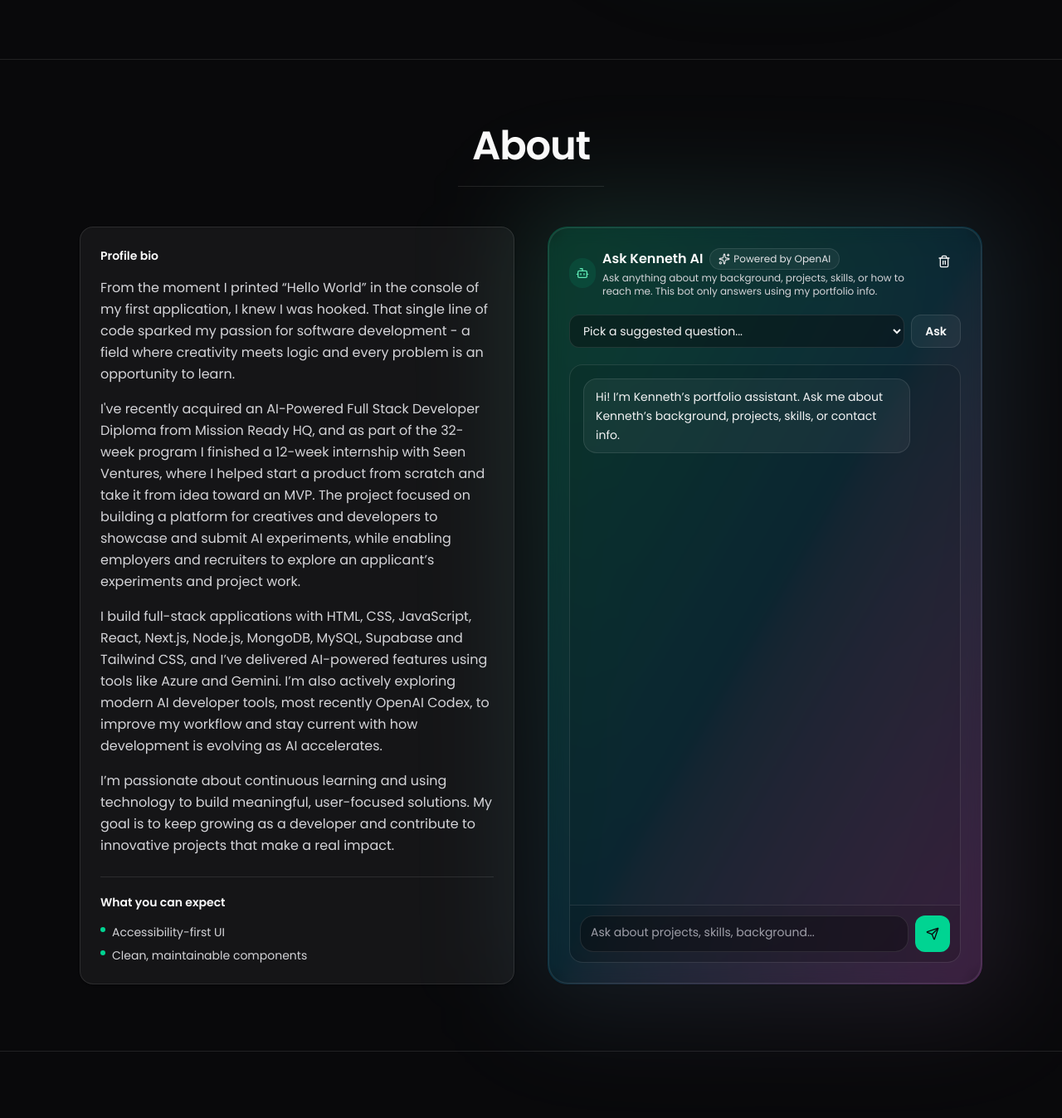
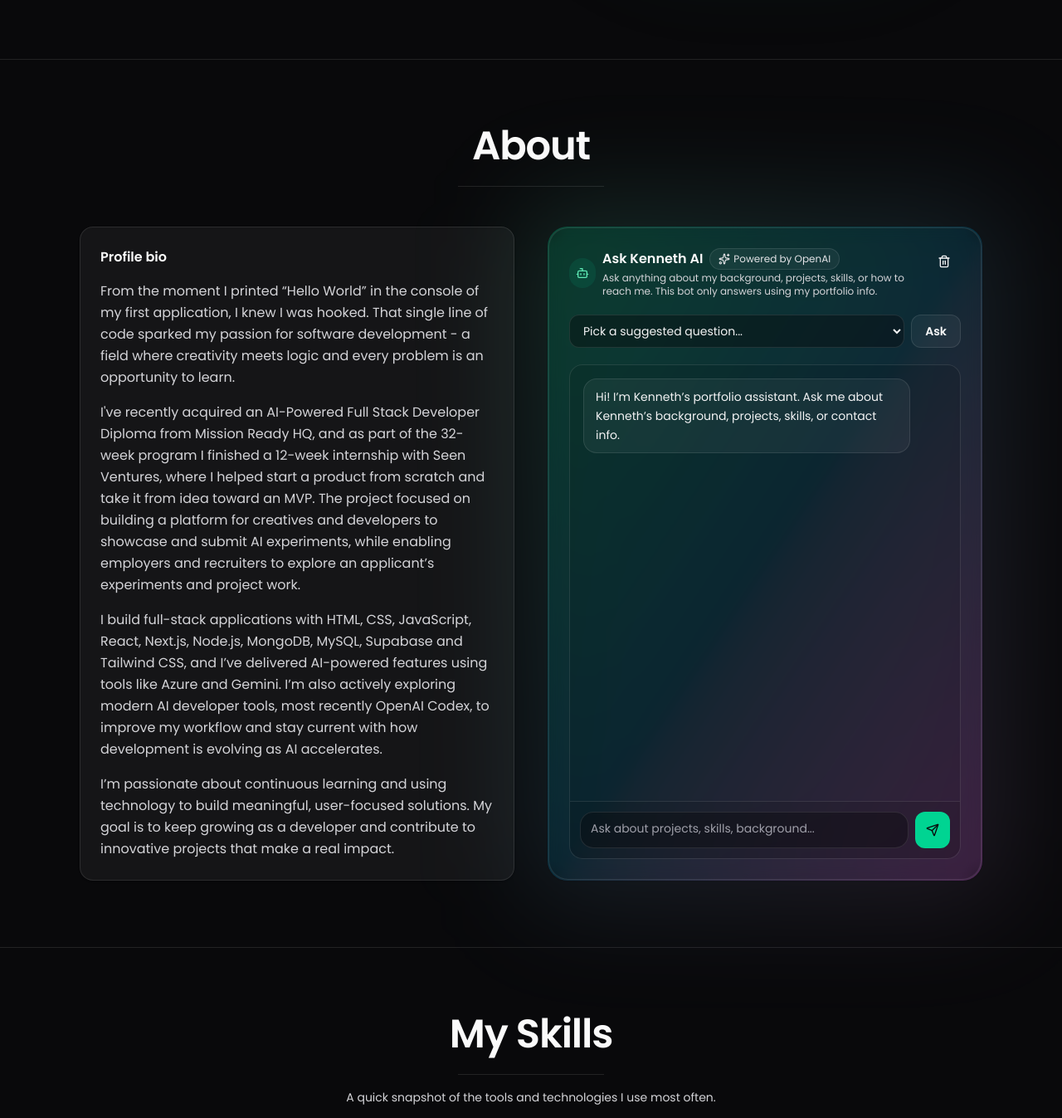
Before and after one commit to kstamaria29/portfolio, a React (Vite) app: page / in a window 1280 px wide. Shown: the part 634-1981 px from the top of the page at 83% size. Built offline with nearby package versions, Linux system fonts and the light colour scheme.

Commit message:
style: simplify About bio card

```diff
--- a/src/components/sections/About.tsx
+++ b/src/components/sections/About.tsx
@@ -60,7 +60,7 @@ export function About() {
         >
           <div ref={profileCardRef}>
             <Card>
-              <h3 className="text-sm font-semibold text-zinc-900 dark:text-zinc-50">
+              <h3 className="text-base font-semibold text-zinc-900 dark:text-zinc-50">
                 Profile bio
               </h3>
 
@@ -68,20 +68,6 @@ export function About() {
                 {profile.bio.map((paragraph) => (
                   <p key={paragraph}>{paragraph}</p>
                 ))}
-              </div>
-
-              <div className="mt-6 border-t border-zinc-200/70 pt-5 dark:border-white/10">
-                <h4 className="text-sm font-semibold text-zinc-900 dark:text-zinc-50">
-                  {profile.aboutSection.asideHeading}
-                </h4>
-                <ul className="mt-4 space-y-2 text-sm text-zinc-600 dark:text-zinc-300">
-                  {profile.highlights.map((item) => (
-                    <li key={item} className="flex gap-2">
-                      <span className="mt-1 h-1.5 w-1.5 shrink-0 rounded-full bg-emerald-400" />
-                      <span>{item}</span>
-                    </li>
-                  ))}
-                </ul>
               </div>
             </Card>
           </div>
--- a/src/content/profile.ts
+++ b/src/content/profile.ts
@@ -15,7 +15,6 @@ export const profile = {
   },
   aboutSection: {
     heading: "About",
-    asideHeading: "What you can expect",
   },
   bio: [
     "From the moment I printed “Hello World” in the console of my first application, I knew I was hooked. That single line of code sparked my passion for software development - a field where creativity meets logic and every problem is an opportunity to learn.",
```
